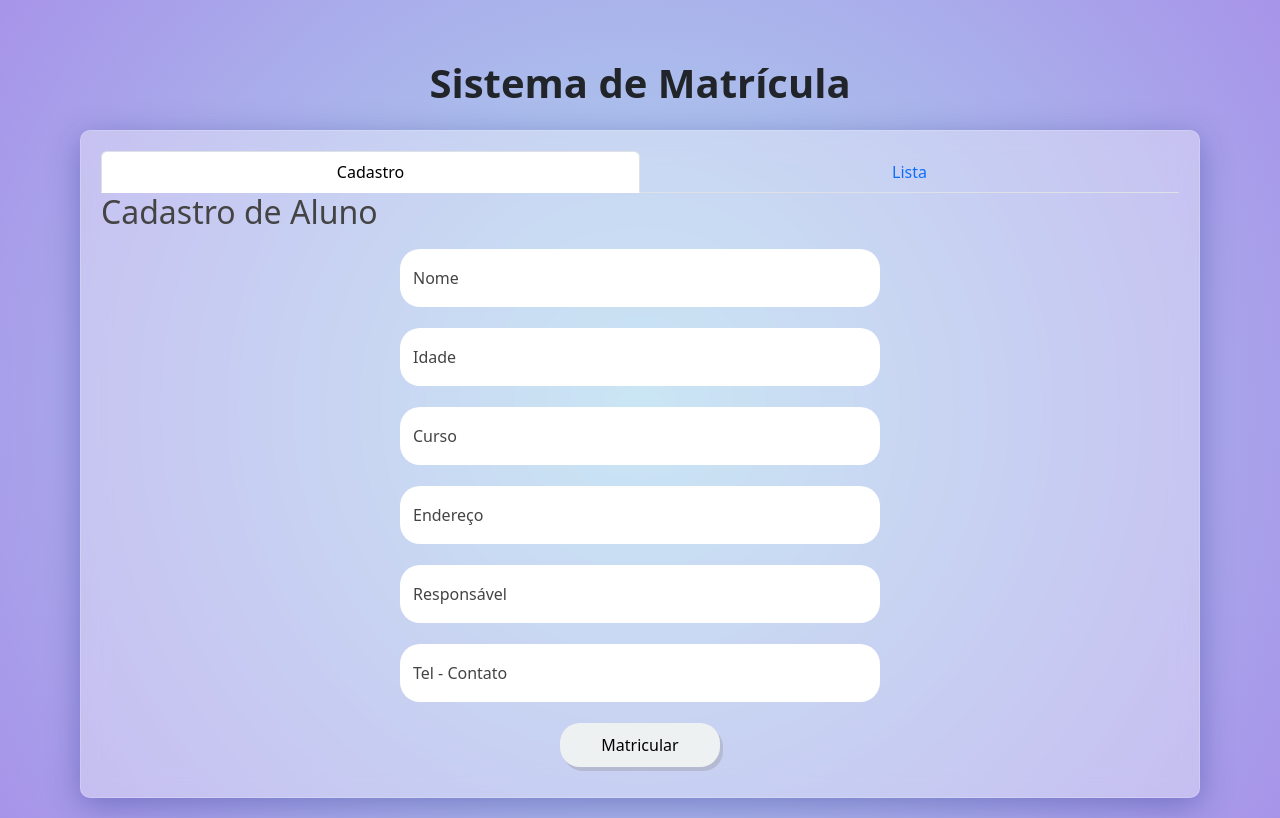
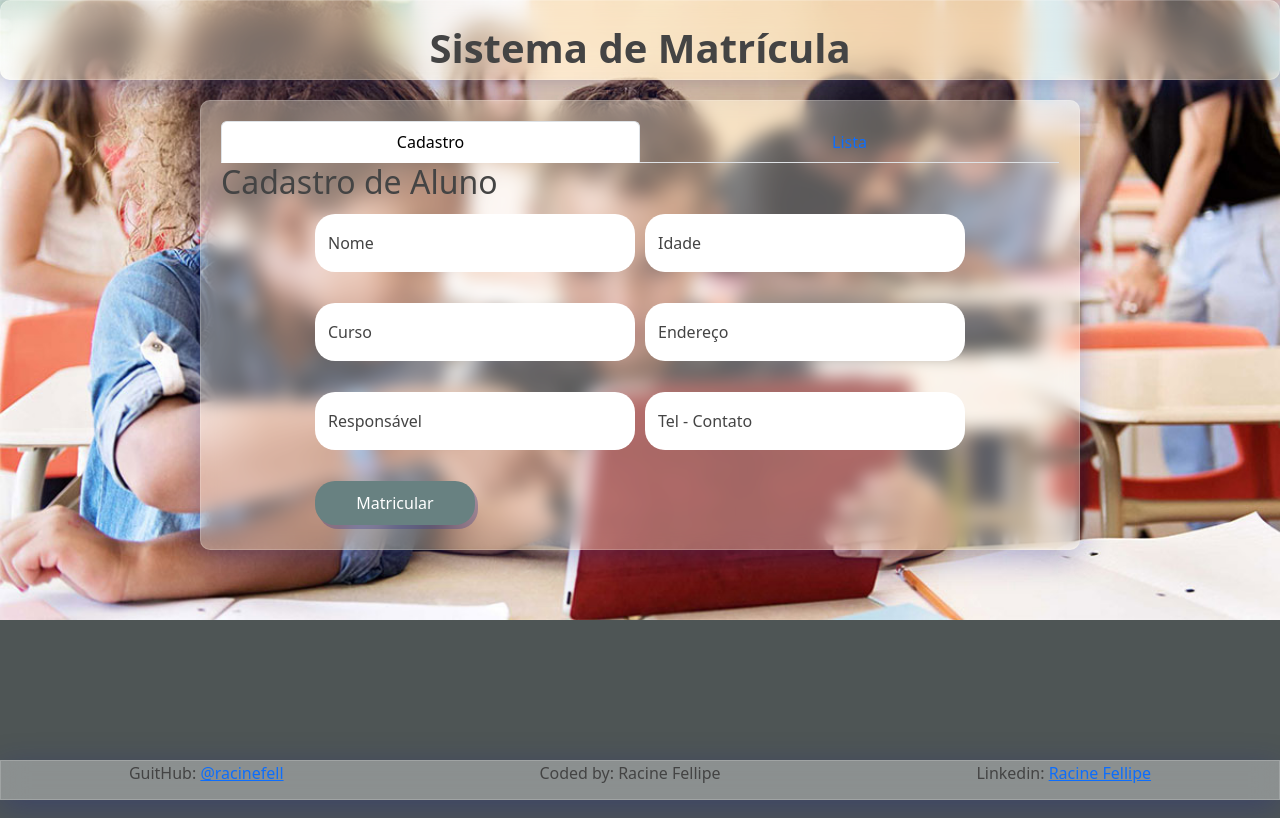
Before and after one commit to racinefe/pagina-de-cadastro-CRUD, a React (Vite) app: page / in a window 1280 px wide. Built offline with nearby package versions, Linux system fonts and the light colour scheme; no server answers; the database is empty.

Commit message:
finalizando layout e alertas

```diff
--- a/index.html
+++ b/index.html
@@ -2,7 +2,7 @@
 <html lang="en">
   <head>
     <meta charset="UTF-8" />
-    <link rel="icon" type="image/svg+xml" href="/vite.svg" />
+
     <meta name="viewport" content="width=device-width, initial-scale=1.0" />
     <title>Vite + React</title>
   </head>
--- a/src/App.css
+++ b/src/App.css
@@ -1,24 +1,67 @@
+.head {
+    display: flex;
+    align-items: center;
+    justify-content: center;
+    width: 100vw;
+    height: 80px;
+    background: rgba( 255, 255, 255, 0.35 );
+    box-shadow: 0 8px 32px 0 rgba( 31, 38, 135, 0.37 );
+    backdrop-filter: blur( 13.5px );
+    -webkit-backdrop-filter: blur( 13.5px );
+    border-radius: 10px;
+    border: 1px solid rgba( 255, 255, 255, 0.18 );
+    padding: 20px;
+    color: rgb(68, 68, 68);
+}
+.mt-4 {
+    font-weight: 700;
+    padding: 20px;
+}
 .container {
+    display: flex;
+    align-items: center;
+    justify-content: center;
     padding: 20px;
     width: 100%;
 
+}
+
+.titulo-guia {
+    padding: 20px;
+    width: 80%;
 
 
+    background: rgba( 255, 255, 255, 0.35 );
+    box-shadow: 0 8px 32px 0 rgba( 31, 38, 135, 0.37 );
+    backdrop-filter: blur( 9px );
+    -webkit-backdrop-filter: blur( 13.5px );
+    border-radius: 10px;
+    border: 1px solid rgba( 255, 255, 255, 0.18 );
+    color: rgb(68, 68, 68);
 }
-.mt-4 {
-    font-weight: 700;
-    padding: 15px;
-}
-.titulo-guia {
-    padding: 20px;
-    width: 70rem;
+
+
+
+.footer {
+    height: 40px;
+    position: fixed;
+    bottom: 0;
+    left: 0;
+    width: 100%;
 
 
     background: rgba( 255, 255, 255, 0.35 );
     box-shadow: 0 8px 32px 0 rgba( 31, 38, 135, 0.37 );
     backdrop-filter: blur( 13.5px );
     -webkit-backdrop-filter: blur( 13.5px );
-    border-radius: 10px;
     border: 1px solid rgba( 255, 255, 255, 0.18 );
+
+
     color: rgb(68, 68, 68);
 }
+.texto-footer {
+    display: flex;
+    text-align: center;
+    justify-content: space-around;
+
+}
--- a/src/App.jsx
+++ b/src/App.jsx
@@ -1,10 +1,10 @@
 import { useState } from "react";
 import { Container, Tab, Tabs } from "react-bootstrap";
+
 import CadastroForm from "./componentes/cadastro/CadastroForm";
 import ReadTable from "./componentes/Read/ReadTable";
 
 import firebase from "./componentes/firebase";
-
 
 import "./App.css";
 
@@ -19,28 +19,44 @@ const App = () => {
         setAlunos([...alunos, aluno]);
       })
       .catch((error) => {
-        console.error("Erro ao adicionar aluno:", error);
+        alert.error("Erro ao adicionar aluno:", error);
       });
   };
 
   return (
+    <>
+    <head className="head">
+       <h1 className="mt-4">Sistema de Matrícula </h1>
+    </head>
       <Container className="container">
-      <h1 className="mt-4">Sistema de Matrícula </h1>
+
         <div className="titulo-guia">
           <Tabs justify>
-        <Tab.Tab eventKey="cadastro" title="Cadastro">
-          <h2 >Cadastro de Aluno</h2>
+            <Tab.Tab key="cadastro" eventKey="cadastro" title="Cadastro">
+              <h2>Cadastro de Aluno</h2>
               <CadastroForm onSubmit={handleAddAluno} />
             </Tab.Tab>
-        <Tab.Tab eventKey="lista" title="Lista">
+            <Tab.Tab key="lista" eventKey="lista" title="Lista">
               <h2>Alunos Matriculados</h2>
               <ReadTable />
             </Tab.Tab>
-
           </Tabs>
         </div>
+      </Container>
+      <footer className="footer">
+        <div className="texto-footer">
+        <p>
+            GuitHub: <a href="https://github.com/racinefe">@racinefell</a>
+          </p>
+          <p> Coded by: Racine Fellipe </p>
+          <p>
+            Linkedin: <a href="linkedin.com/in/racinefellipe">Racine Fellipe</a>
+          </p>
 
-    </Container>
+        </div>
+
+      </footer>
+    </>
   );
 };
 
--- a/src/componentes/Read/ReadTable.jsx
+++ b/src/componentes/Read/ReadTable.jsx
@@ -86,13 +86,13 @@ const ReadTable = () => {
     dbRef
       .update(updateFormValues)
       .then(() => {
-        console.log("Dados do aluno atualizados com sucesso!");
+        alert("Dados do aluno atualizados com sucesso!");
         setShowUpdateForm(false);
         setIsUpdating(false);
         setUpdatedAluno(updateFormValues);
       })
       .catch((error) => {
-        console.error("Erro ao atualizar os dados do aluno:", error);
+        alert("Erro ao atualizar os dados do aluno:", error);
         setIsUpdating(false);
         setUpdatedAluno(selectedAluno);
       });
--- a/src/componentes/cadastro/CadastroForm.css
+++ b/src/componentes/cadastro/CadastroForm.css
@@ -1,42 +1,42 @@
 .container-cadastroForm {
     display: flex;
     flex-direction: column;
+    justify-content: center;
     align-items: center;
-    margin-right: 10rem;
-    width: 100%;
 
+    height: 20rem;
 
 
 }
-.container-cadastroForm h1 {
-    padding: 10px;
+
+.form {
+    display:  grid;
+    grid-template-columns: 1fr 1fr ;
+    grid-gap: 10px;
 }
-.container-cadastroForm form {
-    padding: 10px;
-    display: flex;
-    flex-direction: column;
-    align-items: center;
-}
+
 .container-cadastroForm form input{
+
     margin-bottom: 5px;
-    width: 30rem;
+    width: 20rem;
     border-radius: 20px;
     border: none;
-    padding: 10px;
+
 }
 
 .button {
-    color: black;
-    background-color: rgb(238, 241, 241);
+
+    background-color: rgb(104, 129, 129);
     border: none;
-    box-shadow: 3px 4px #8888884f;
+    box-shadow: 3px 4px #44438a62;
     padding: 10px;
     border-radius: 20px;
     width: 10rem;
     transition: 1s;
 }
 .button:hover {
-    background: linear-gradient(90deg, rgba(174,217,238,1) 0%, rgba(167,148,233,1) 100%);
+    background: linear-gradient(90deg, rgba(0,255,229,1) 0%, rgba(9,121,77,1) 100%);
     box-shadow: 3px 4px #44438a62;
-    width: 20rem;
+    color: black;
+
 }
--- a/src/componentes/cadastro/CadastroForm.jsx
+++ b/src/componentes/cadastro/CadastroForm.jsx
@@ -16,7 +16,7 @@ const CadastroForm = ({ onSubmit }) => {
     e.preventDefault();
 
     if (!nome || !idade || !curso || !endereco || !responsavel || !contato) {
-      setError("Todos os campos são obrigatórios");
+      alert("⚠ Atenção!!! Todos os campos da Matrícula são obrigatórios.");
       return;
     }
 
@@ -31,9 +31,8 @@ const CadastroForm = ({ onSubmit }) => {
   };
 
   return (
-    <div className="container-cadastroForm">
-
-      <Form onSubmit={handleSubmit}>
+    <div className="container-cadastroForm" >
+      <Form onSubmit={handleSubmit} className="form">
         {error && <p>{error}</p>}
 
         <FloatingLabel controlId="floatingInput" label="Nome" className="mb-3">
--- a/src/main.css
+++ b/src/main.css
@@ -8,6 +8,11 @@ body{
     justify-content: center;
     align-items: center;
 
+    background-image: url('./assets/aass.jpg');
+    background-size: cover;
+    background-position: center;
+    background-repeat: no-repeat;
+    background-color: rgba(26, 35, 36, 0.774);
 
-    background: radial-gradient(circle, rgba(174,217,238,1) 0%, rgba(167,148,233,1) 100%);
+
 }
```
Also changed, not shown: src/main.jsx (+7 -8 lines). Lines whose indentation alone changed are shown as unchanged.
